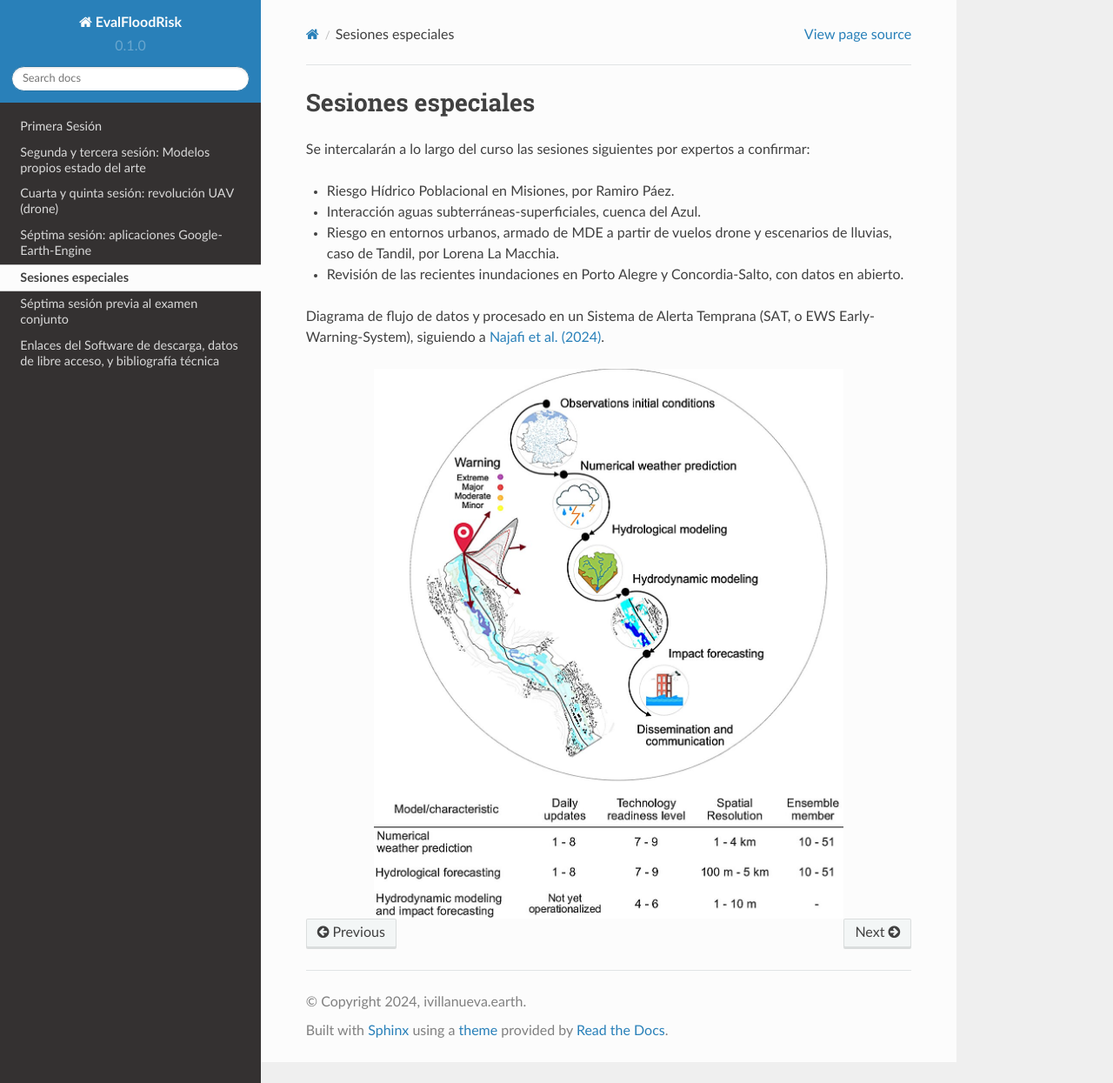
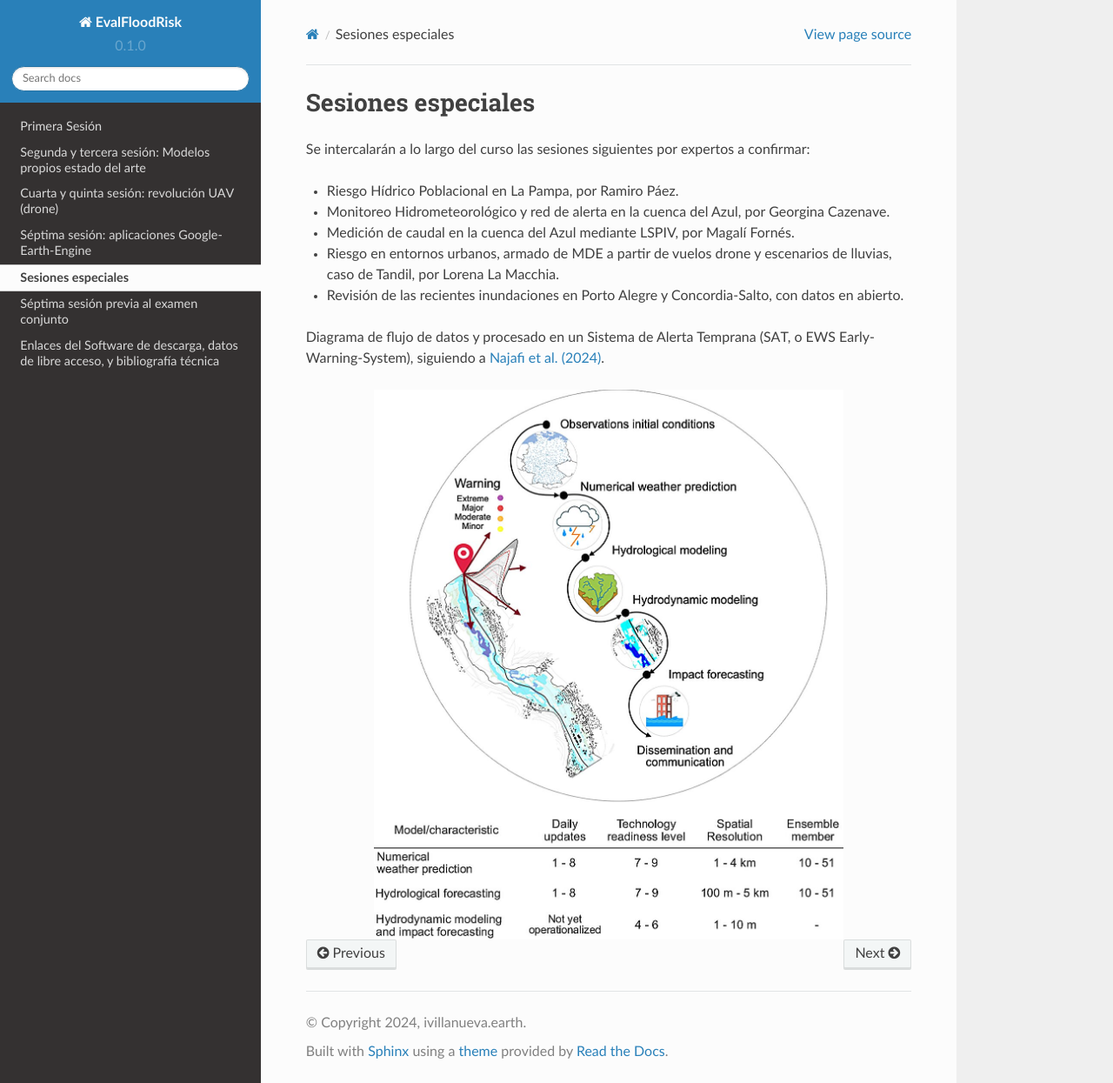
Before and after one commit to ivillamadrid/EvalFloodRisk_RSSWE, a Sphinx documentation site: the page built from docs/source/ExtraS.rst, in a window 1280 px wide and 1245 px high. Shown: the whole window at 87% size. Built offline with Sphinx 7.4.7 and the Read the Docs theme 2.0.0, drawn with Linux system fonts in a browser that asks for light colours.

Commit message:
Update ExtraS.rst

```diff
--- a/docs/source/ExtraS.rst
+++ b/docs/source/ExtraS.rst
@@ -3,9 +3,11 @@ Sesiones especiales
 
 Se  intercalarán a lo largo del curso las sesiones siguientes por expertos a confirmar:
 
-* Riesgo Hídrico Poblacional en Misiones, por Ramiro Páez.
+* Riesgo Hídrico Poblacional en La Pampa, por Ramiro Páez.
 
-* Interacción aguas subterráneas-superficiales, cuenca del Azul.
+* Monitoreo Hidrometeorológico y red de alerta en la cuenca del Azul, por Georgina Cazenave.
+
+* Medición de caudal en la cuenca del Azul mediante LSPIV, por Magalí Fornés.
 
 * Riesgo en entornos urbanos, armado de MDE a partir de vuelos drone y escenarios de lluvias, caso de Tandil, por Lorena La Macchia.
 
```
